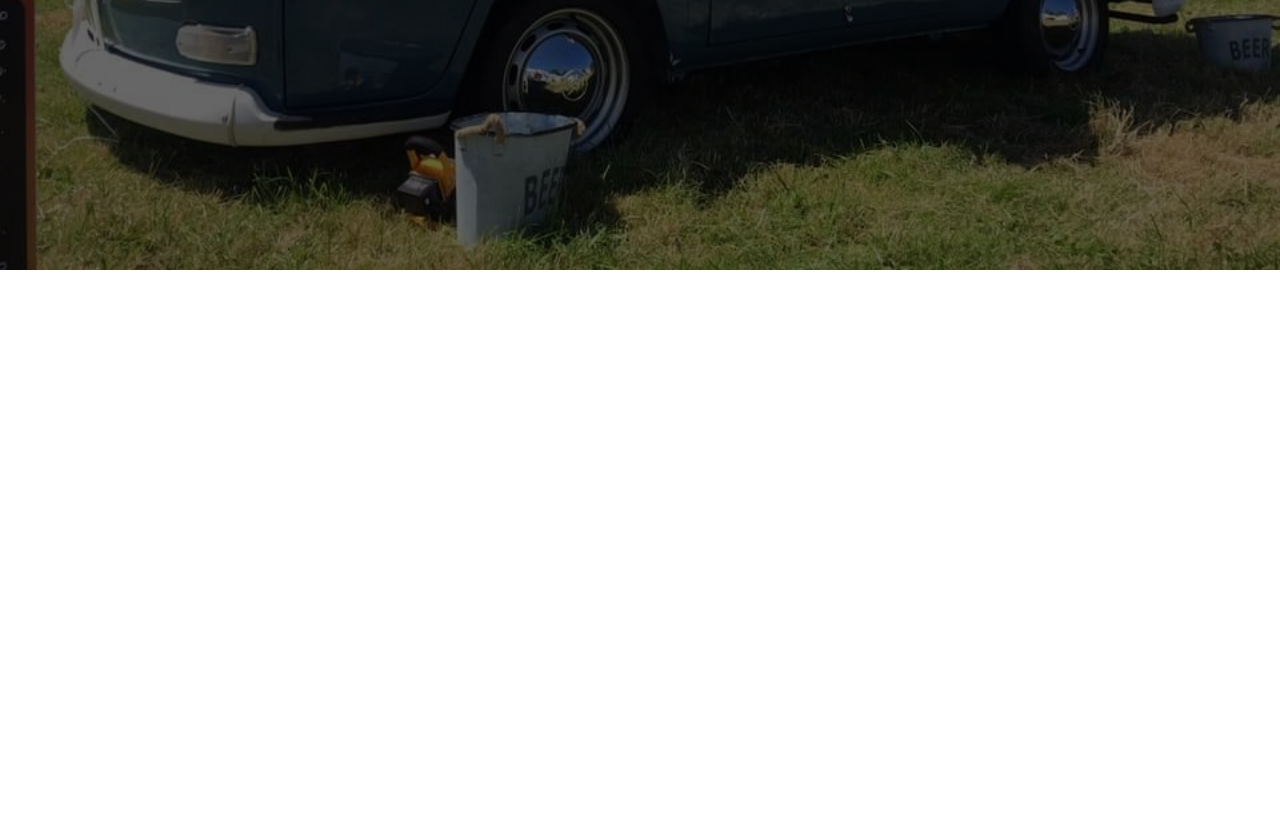
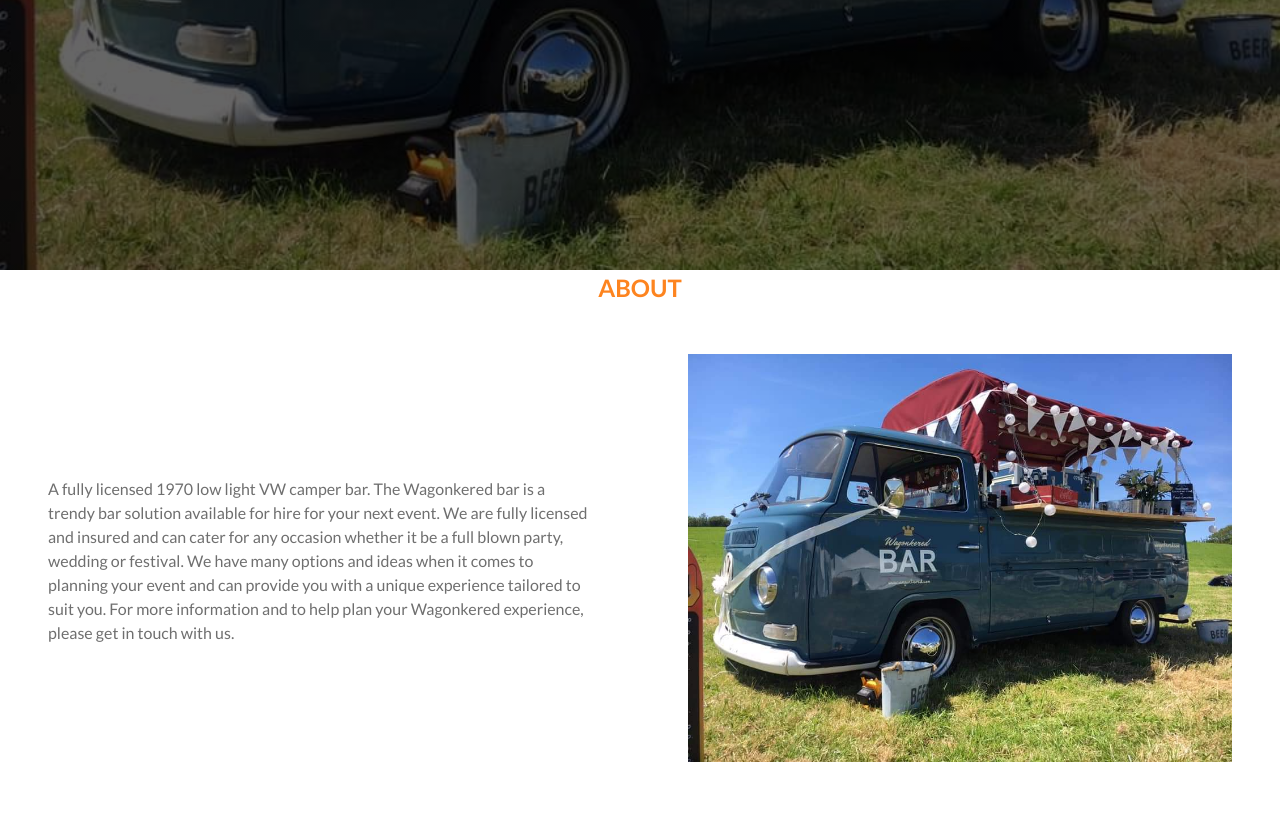
Before and after one commit to wagonkered/website, a website built with webpack: page src/index.html in a window 1280 px wide. Shown: the part 530-1346 px from the top of the page. Before the commit the page ends 800 px from the top, so only its background shows below. Built offline with nearby package versions, Linux system fonts and the light colour scheme.

Commit message:
add filler text and image for about section #5

```diff
--- a/src/css/theme.css
+++ b/src/css/theme.css
@@ -51,7 +51,7 @@
 
 nav {
   position: relative;
-  padding: 0 1rem;
+  padding: 0 3rem;
   display: flex;
   justify-content: space-between;
   align-items: center;
@@ -118,6 +118,12 @@
   }
 }
 
+@media only screen and (max-width: 450px) {
+  nav {
+    padding: 0 1rem;
+  }
+}
+
 .hero-image {
   background-image: linear-gradient(rgba(0 0 0 / 60%),rgba(0 0 0 / 60%)), url("../img/hero-image.jpeg");
   background-size: cover;
@@ -134,3 +140,25 @@
   margin: 0 auto;
   text-align: right;
 }
+
+h1 {
+  text-align: center;
+  font-weight: 700;
+  color: #FD841F;
+  text-transform: uppercase;
+}
+
+.row {
+  display: flex;
+  align-items: center;
+}
+
+.column {
+  padding: 3rem;
+  flex-basis: 50%;
+}
+
+.column-image {
+  max-height: 75vh;
+  max-width: 100%;
+}
--- a/src/index.html
+++ b/src/index.html
@@ -33,5 +33,22 @@
 				A unique 1970 VW camper mobile bar for hire
 			</div>
 		</div>
+		<section id="about">
+			<h1>About</h1>
+			<div class="row">
+			<div class="column">
+				A fully licensed 1970 low light VW camper bar.
+				The Wagonkered bar is a trendy bar solution available for hire for your next event.
+
+				We are fully licensed and insured and can cater for any occasion whether it be a full blown party, wedding or festival.
+
+				We have many options and ideas when it comes to planning your event and can provide you with a unique experience tailored to suit you. For more information and to help plan your Wagonkered experience, please get in touch with us.
+			</div>
+			<div class="column">
+				<img class="column-image" src="img/hero-image.jpeg" alt="">
+			</div>
+
+			</div>
+		</section>
 	</body>
 </html>
```
